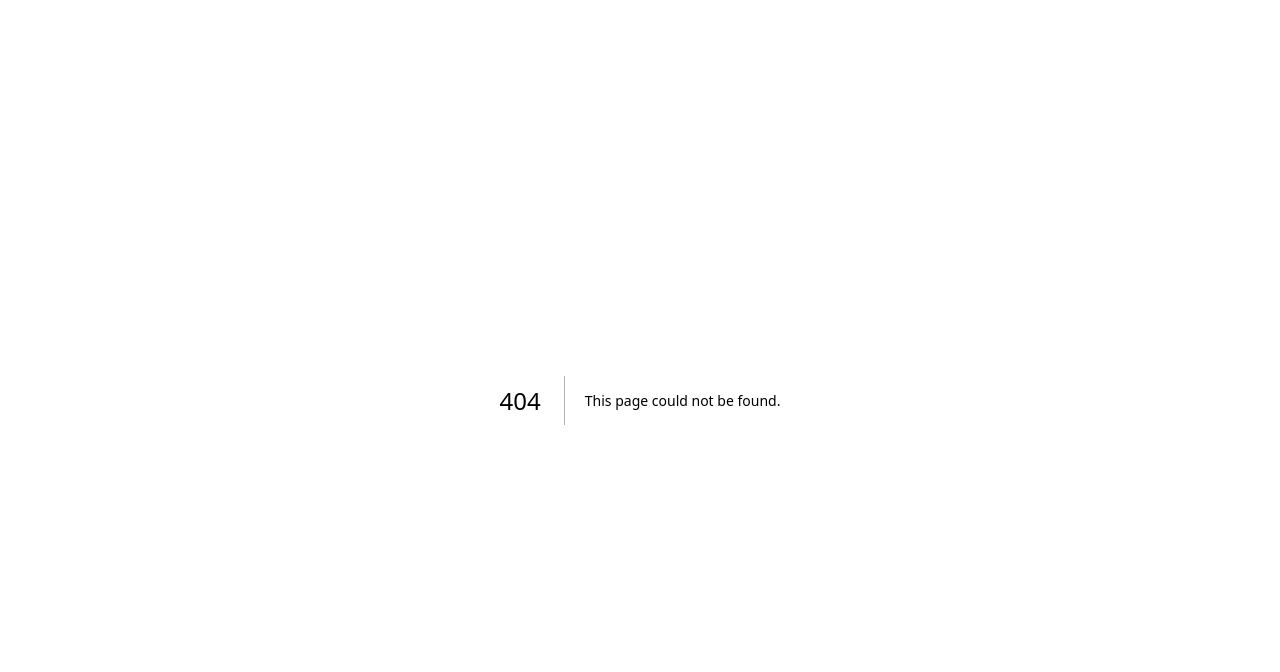
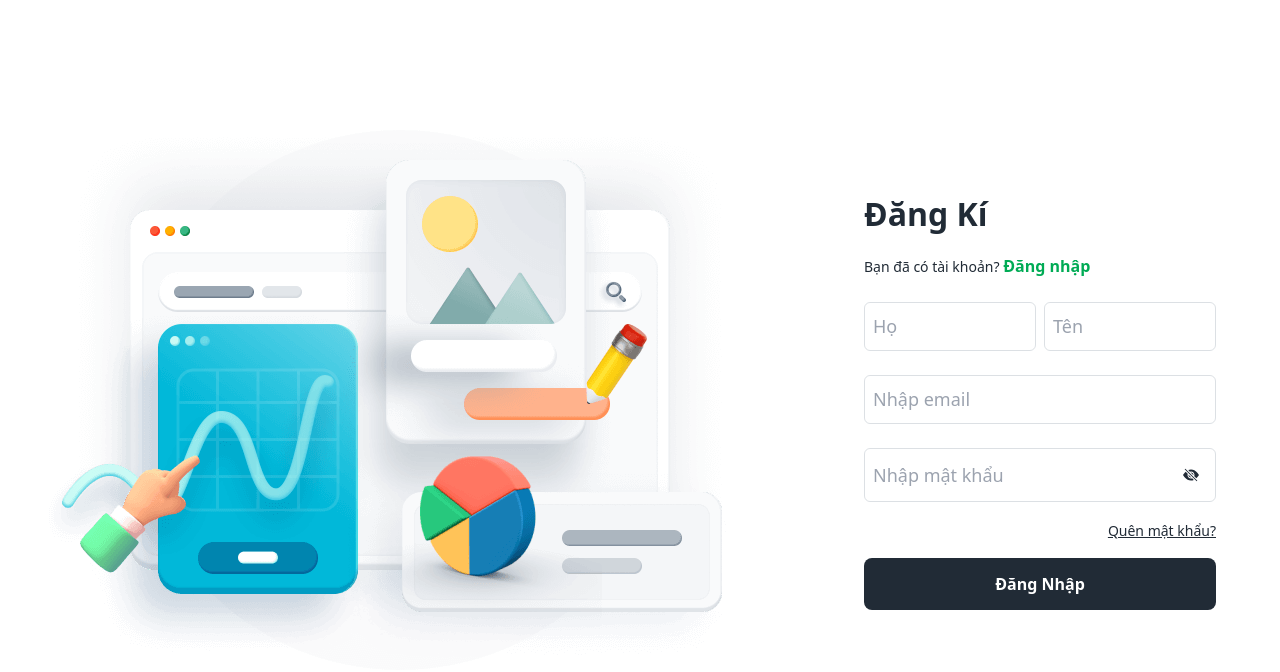
Before and after one commit to long2707/BeuStoreFrontEnd, a Next.js app: page /auth/register in a window 1280 px wide. Before the commit this address had no page. Shown: the top 672 px of the page. Built offline with nearby package versions, Linux system fonts and the light colour scheme; no server answers.

Commit message:
update register and router

```diff
--- a/libs/axiosClient.ts
+++ b/libs/axiosClient.ts
@@ -37,7 +37,7 @@ axiosClient.interceptors.response.use((response) => {
 }, async (error) => {
        const originalConfig = error.config;
 
-    if (originalConfig.url !== "/admin/login" && error.response) {
+    if (originalConfig.url !== "/auth/login" && error.response) {
       // Access Token was expired
       if (error.response.status === 401 && !originalConfig._retry) {
         originalConfig._retry = true;
--- a/middleware.ts
+++ b/middleware.ts
@@ -5,7 +5,7 @@ function withAuth (req: NextRequest) {
     let token = req.cookies.get("accessToken");
 
     if (!token) {
-        return NextResponse.redirect(new URL("/admin/login", req.url));
+        return NextResponse.redirect(new URL("/auth/login", req.url));
     }
     return NextResponse.next();
 }
--- a/pages/admin/index.tsx
+++ b/pages/admin/index.tsx
@@ -19,7 +19,7 @@ export const getServerSideProps: GetServerSideProps = async ({ req, res }) => {
   }
   return {
     redirect: {
-      destination: '/admin/login',
+      destination: '/auth/login',
       permanent: false,
     },
     props: {},
--- a/pages/admin/register.tsx
+++ /dev/null
@@ -1,73 +0,0 @@
-import Image from 'next/image'
-import Link from 'next/link'
-import React from 'react'
-import TextFieldInput from '@/components/common/CustomInput/TextFieldInput'
-import Meta from '@/components/common/Meta/Meta'
-import { BsEyeSlashFill, BsEyeFill } from 'react-icons/bs'
-import LoadingButton from '@/components/common/Button/LoadingButton'
-
-const Register: React.FC = () => {
-  const [showIcon, setShowIcon] = React.useState<boolean>(false)
-  const [isLoading, setIsLoading] = React.useState<boolean>(false)
-
-  return (
-    <>
-      <Meta title="Đăng kí" description="Đăng kí" />
-      <main className="h-[100vh] flex items-center">
-        <div className="hidden md:flex-grow md:flex md:justify-center">
-          <Image
-            src={require('@/assets/illustration_dashboard.png')}
-            alt=""
-            className=""
-          />
-        </div>
-        <div className="w-[480px] flex flex-col mx-auto px-4 lg:px-[64px]">
-          <h3 className="text-[32px] capitalize font-semibold">đăng kí</h3>
-          <div className="mb-[24px] mt-[16px]">
-            <span className="text-[0.875rem] font-normal">
-              Bạn đã có tài khoản?{' '}
-            </span>
-            <Link
-              href={'/admin/login'}
-              className="text-[#00ab55] font-semibold"
-            >
-              Đăng nhập
-            </Link>
-          </div>
-          <div className="flex md:flex-row flex-col w-full md:gap-x-2 gap-y-[24px] mb-[24px]">
-            <TextFieldInput type="text" name="firstName" placeholder="Họ" />
-            <TextFieldInput type="text" name="lastName" placeholder="Tên" />
-          </div>
-          <TextFieldInput type="text" name="email" placeholder="Nhập email" />
-          <div className="mt-[24px]">
-            <TextFieldInput
-              type={showIcon ? 'text ' : 'password'}
-              name="password"
-              placeholder="Nhập mật khẩu"
-              icon={showIcon ? <BsEyeFill /> : <BsEyeSlashFill />}
-              onClick={() => setShowIcon((prev) => !prev)}
-            />
-          </div>
-          <Link
-            href={'/forgot-password'}
-            className="text-[0.875rem] my-4 text-end underline decoration-solid"
-          >
-            Quên mật khẩu?
-          </Link>
-          <LoadingButton
-            type="submit"
-            name="đăng nhập"
-            loading={isLoading}
-            disable={isLoading}
-            onClick={() => {
-              setIsLoading((prev) => !prev)
-            }}
-            class="text-white py-[12px] px-[27px] bg-[#212b36] rounded-lg leading-7 capitalize font-bold hover:shadow-[rgba(145, 158, 171, 0.16) 0px 8px 16px 0px]"
-          />
-        </div>
-      </main>
-    </>
-  )
-}
-
-export default Register
--- a/pages/admin/login.tsx
+++ b/pages/auth/login.tsx
@@ -8,21 +8,15 @@ import LoadingButton from '@/components/common/Button/LoadingButton'
 import * as yup from 'yup'
 import { useForm } from 'react-hook-form'
 import { yupResolver } from '@hookform/resolvers/yup'
-import { cookies } from 'next/headers'
 import axiosClient from '@/libs/axiosClient'
 import { useRouter } from 'next/router'
 import { GetServerSideProps } from 'next'
-import jwt, { JwtPayload } from 'jsonwebtoken'
 import { setCookie } from 'cookies-next'
-import axios from 'axios'
 interface IFormValue {
   email: string
   password: string
 }
-interface DecodedToken extends JwtPayload {
-  role: string
-  // Add other properties from your JWT payload if needed
-}
+
 const schema = yup.object({
   email: yup
     .string()
@@ -43,11 +37,9 @@ const Login = () => {
     },
   })
   const onSubmitLogin = async (data: IFormValue) => {
-    console.log(data)
     setIsLoading(true)
     try {
-      const res = await axiosClient.post('auth/staff/login', data)
-      console.log(res.data)
+      const res = await axiosClient.post('auth/login', data)
 
       if (res.data?.success) {
         setCookie('accessToken', res.data?.data?.accessToken)
@@ -81,7 +73,7 @@ const Login = () => {
               Bạn chưa có tài khoản?{' '}
             </span>
             <Link
-              href={'/admin/register'}
+              href={'/auth/register'}
               className="text-[#00ab55] font-semibold"
             >
               Tạo tài khoản mới
--- /dev/null
+++ b/pages/auth/register.tsx
@@ -0,0 +1,153 @@
+import Image from 'next/image'
+import Link from 'next/link'
+import React from 'react'
+import TextFieldInput from '@/components/common/CustomInput/TextFieldInput'
+import Meta from '@/components/common/Meta/Meta'
+import {
+  BsEyeSlashFill,
+  BsEyeFill,
+  BsFillInfoCircleFill,
+  BsFillExclamationCircleFill,
+} from 'react-icons/bs'
+import LoadingButton from '@/components/common/Button/LoadingButton'
+import * as yup from 'yup'
+import { useForm } from 'react-hook-form'
+import { yupResolver } from '@hookform/resolvers/yup'
+import axiosClient from '@/libs/axiosClient'
+
+interface IFormValue {
+  firstName: string
+  lastName: string
+  email: string
+  password: string
+}
+
+const schema = yup.object({
+  firstName: yup.string().required('Nhập đầy đủ thông tin!'),
+  lastName: yup.string().required('Nhập đầy đủ thông tin!'),
+  email: yup
+    .string()
+    .email('Nhập đúng địa chỉ email')
+    .required('Nhập đầy đủ thông tin!'),
+  password: yup
+    .string()
+    .required('Nhập đầy đủ thông tin!')
+    .min(6, 'Mật khẩu phải ít nhất 6 ký tự'),
+})
+
+const Register: React.FC = () => {
+  const [showIcon, setShowIcon] = React.useState<boolean>(false)
+  const [isLoading, setIsLoading] = React.useState<boolean>(false)
+  const [messageError, setMessageError] = React.useState<string>('')
+  const { control, handleSubmit } = useForm({
+    resolver: yupResolver(schema),
+    defaultValues: {
+      firstName: '',
+      lastName: '',
+      email: '',
+      password: '',
+    },
+  })
+
+  const onSubmitRegister = async (data: IFormValue) => {
+    setIsLoading(true)
+    try {
+      let res = await axiosClient.post('auth/register', data)
+      if (res.data?.success) {
+        window.location.href = '/admin/login'
+      } else {
+        setMessageError(res?.data?.data?.message)
+      }
+    } catch {}
+    setIsLoading(false)
+  }
+  return (
+    <>
+      <Meta title="Đăng kí" description="Đăng kí" />
+      <main className="h-[100vh] flex items-center">
+        <div className="hidden md:flex-grow md:flex md:justify-center">
+          <Image
+            src={require('@/assets/illustration_dashboard.png')}
+            alt=""
+            className=""
+          />
+        </div>
+        <div className="w-[480px] flex flex-col mx-auto px-4 lg:px-[64px]">
+          <h3 className="text-[32px] capitalize font-semibold">đăng kí</h3>
+          <div className="mb-[24px] mt-[16px]">
+            <span className="text-[0.875rem] font-normal">
+              Bạn đã có tài khoản?{' '}
+            </span>
+            <Link href={'/auth/login'} className="text-[#00ab55] font-semibold">
+              Đăng nhập
+            </Link>
+          </div>
+          {messageError && (
+            <div className="flex items-center mb-4 py-3 bg-[#ffe9d5] px-2 text-red-500 text-lg rounded-lg leading-6">
+              <span className="mr-2">
+                <BsFillExclamationCircleFill />
+              </span>
+              <span className="text-sm">{messageError}</span>
+            </div>
+          )}
+          <form
+            method="post"
+            action=""
+            onSubmit={handleSubmit(onSubmitRegister)}
+          >
+            <div className="flex md:flex-row flex-col w-full md:gap-x-2 gap-y-[24px] mb-[24px]">
+              <TextFieldInput
+                type="text"
+                name="firstName"
+                control={control}
+                placeholder="Họ"
+              />
+              <TextFieldInput
+                type="text"
+                name="lastName"
+                control={control}
+                placeholder="Tên"
+              />
+            </div>
+            <TextFieldInput
+              type="text"
+              name="email"
+              control={control}
+              placeholder="Nhập email"
+            />
+            <div className="mt-[24px]">
+              <TextFieldInput
+                type={showIcon ? 'text ' : 'password'}
+                name="password"
+                placeholder="Nhập mật khẩu"
+                control={control}
+                icon={showIcon ? <BsEyeFill /> : <BsEyeSlashFill />}
+                onClick={() => setShowIcon(!showIcon)}
+              />
+            </div>
+            <div className="py-4 text-end">
+              <Link
+                href={'/forgot-password'}
+                className="text-[0.875rem] underline decoration-solid"
+              >
+                Quên mật khẩu?
+              </Link>
+            </div>
+            <LoadingButton
+              type="submit"
+              name="đăng nhập"
+              loading={isLoading}
+              disable={isLoading}
+              onClick={() => {
+                handleSubmit(onSubmitRegister)
+              }}
+              class="w-full text-white py-[12px] px-[27px] bg-[#212b36] rounded-lg leading-7 capitalize font-bold hover:shadow-[rgba(145, 158, 171, 0.16) 0px 8px 16px 0px]"
+            />
+          </form>
+        </div>
+      </main>
+    </>
+  )
+}
+
+export default Register
```
